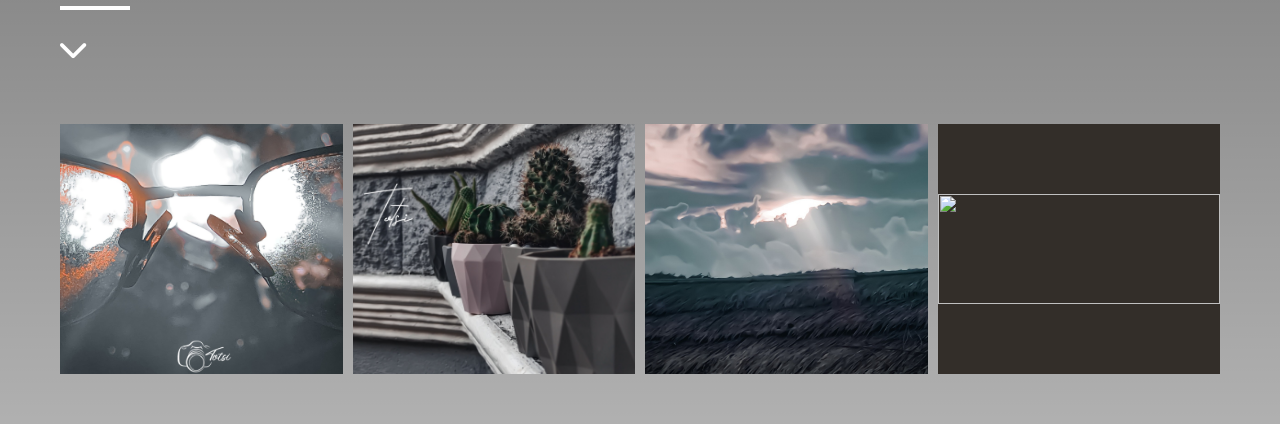
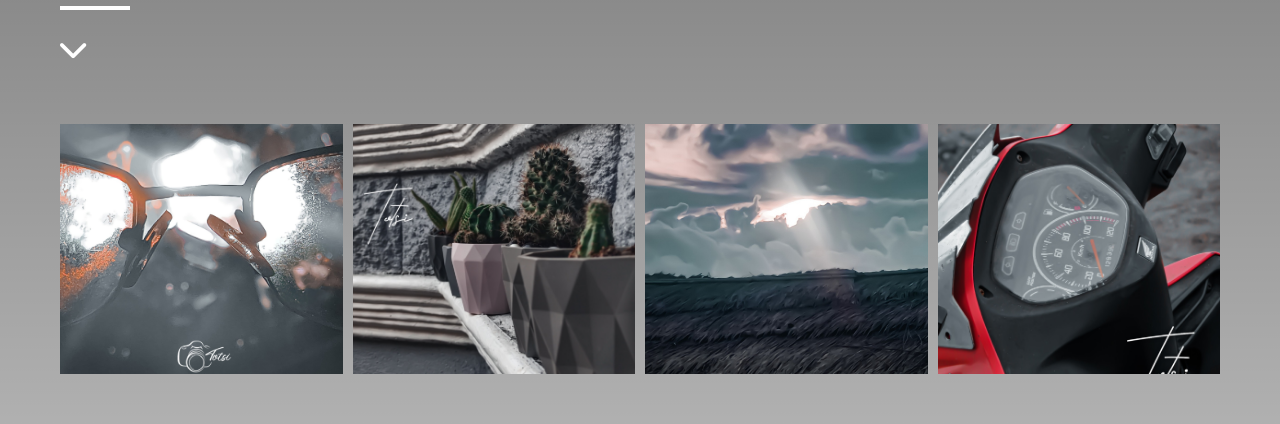
Before and after one commit to clarence04/Photographytotsi, a plain HTML site: page index.html in a window 1280 px wide. Shown: the part 6320-6744 px from the top of the page. Drawn offline with Linux system fonts and the light colour scheme.

Commit message:
Update index.html

```diff
--- a/index.html
+++ b/index.html
@@ -192,7 +192,7 @@
                         <div><img src = "Instagram 1.jpg"></div>
                         <div><img src = "Instagram 2.jpg"></div>
                         <div><img src = "Instagram 3.jpg"></div>
-                        <div><img src = "Instagram 4.jpg</div>
+                        <div><img src = "Instagram 4.jpg"></div>
                     </div>
                 </div>
             </div>
```
